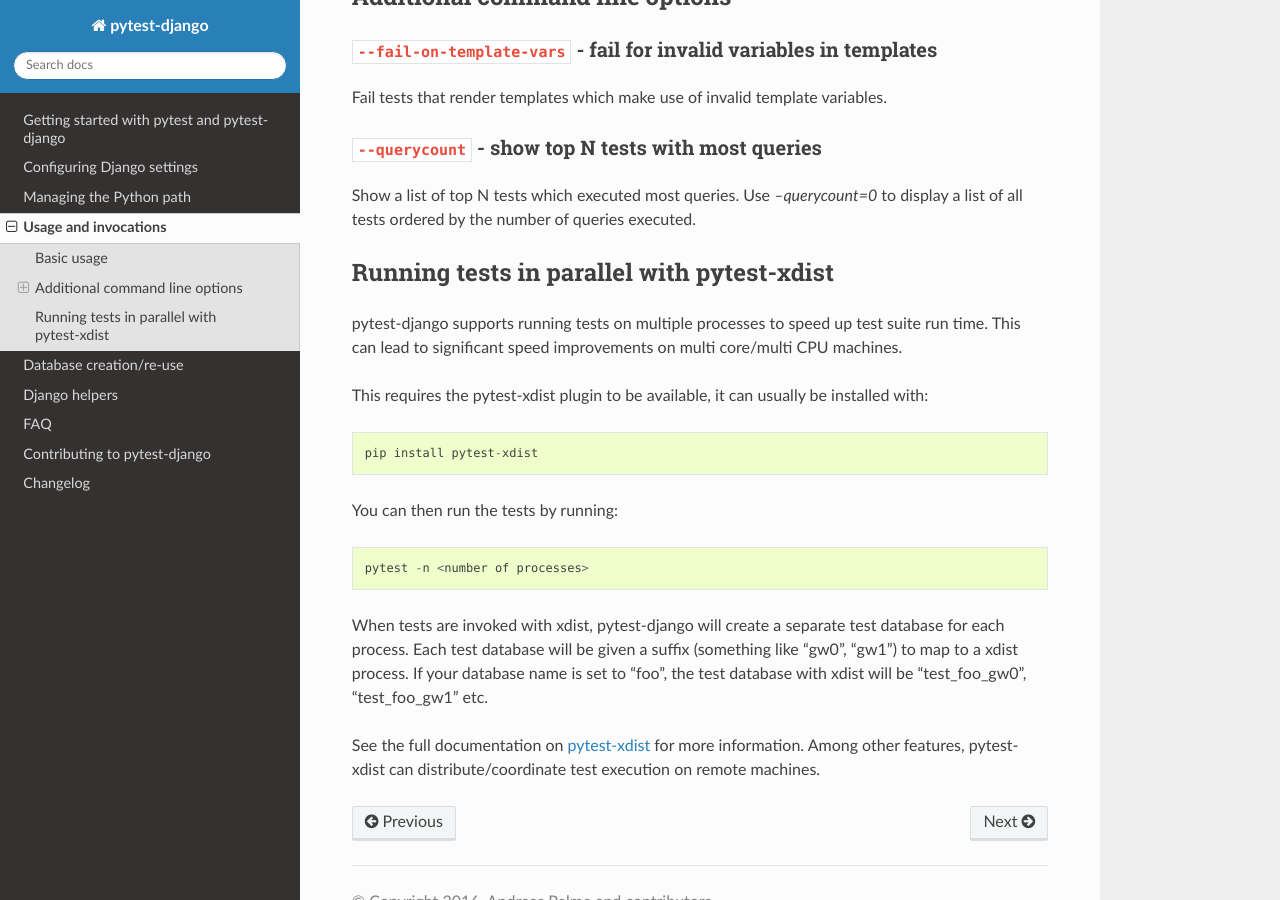
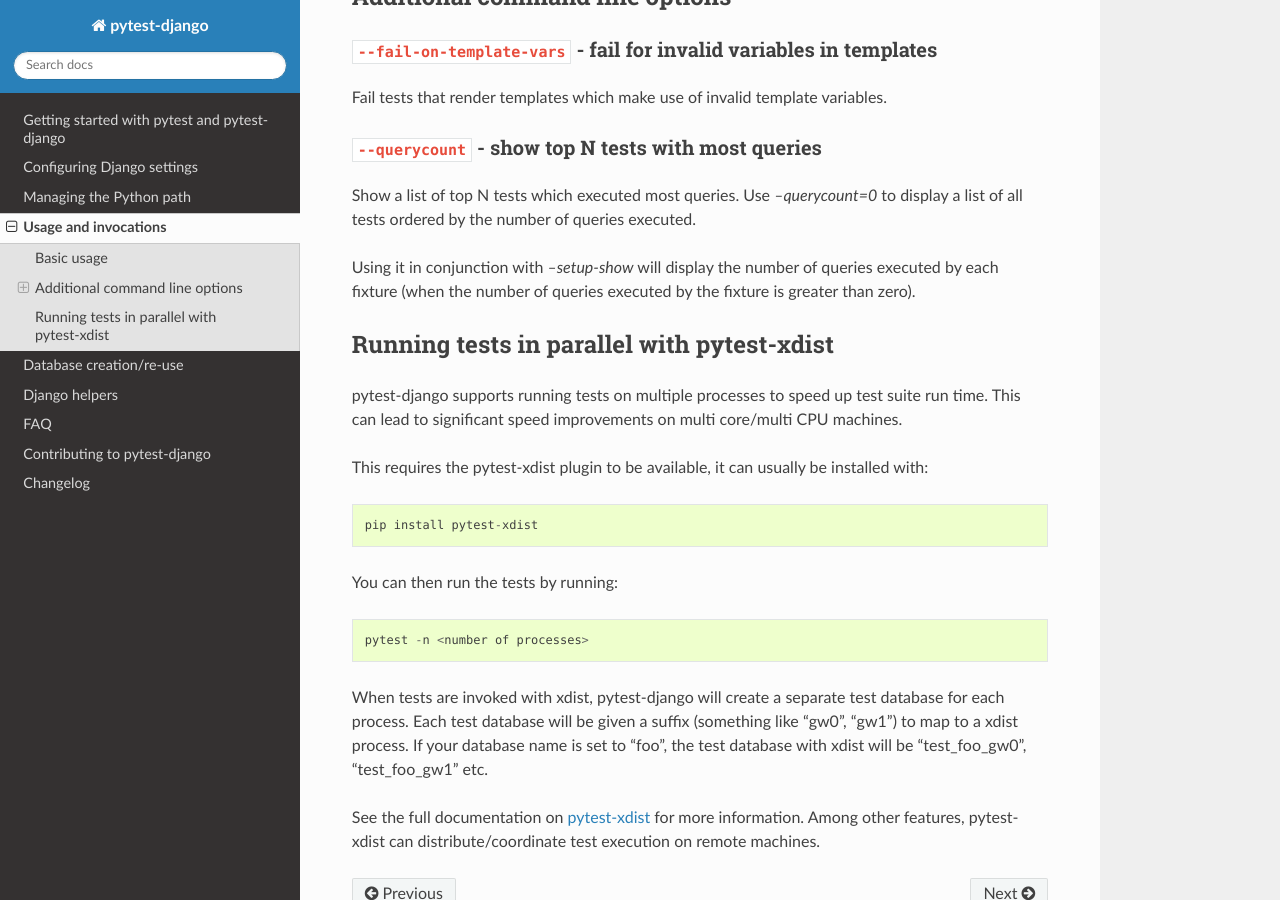
Before and after one commit to pytest-dev/pytest-django, a Sphinx documentation site: the page built from docs/usage.rst, in a window 1280 px wide and 900 px high, scrolled down 609 px. Built offline with Sphinx 7.4.7 and the Read the Docs theme 2.0.0, drawn with Linux system fonts in a browser that asks for light colours.

Commit message:
Add the usage of --setup-show in conjunction with --querycount to the docs

```diff
--- a/docs/usage.rst
+++ b/docs/usage.rst
@@ -35,6 +35,10 @@
 Show a list of top N tests which executed most queries. Use `--querycount=0`
 to display a list of all tests ordered by the number of queries executed.
 
+Using it in conjunction with `--setup-show` will display the number of
+queries executed by each fixture (when the number of queries executed by the
+fixture is greater than zero).
+
 Running tests in parallel with pytest-xdist
 -------------------------------------------
 pytest-django supports running tests on multiple processes to speed up test
```
